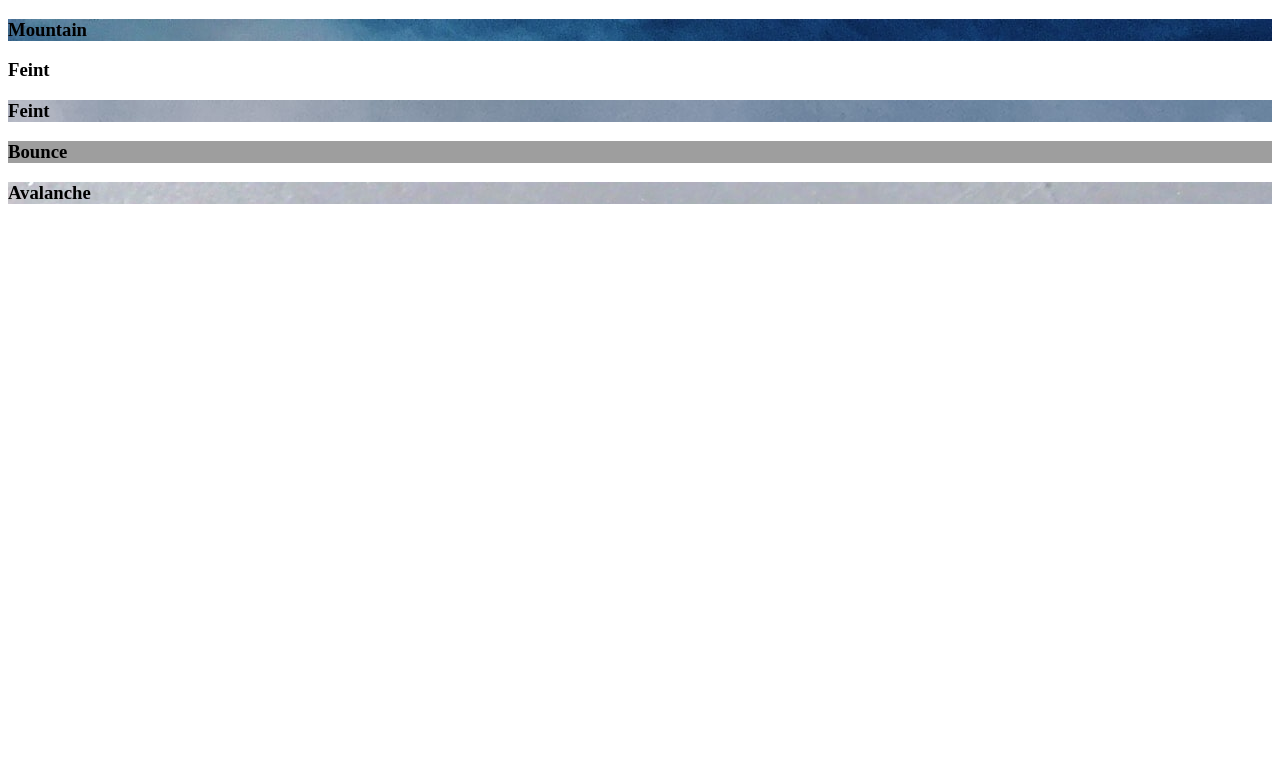
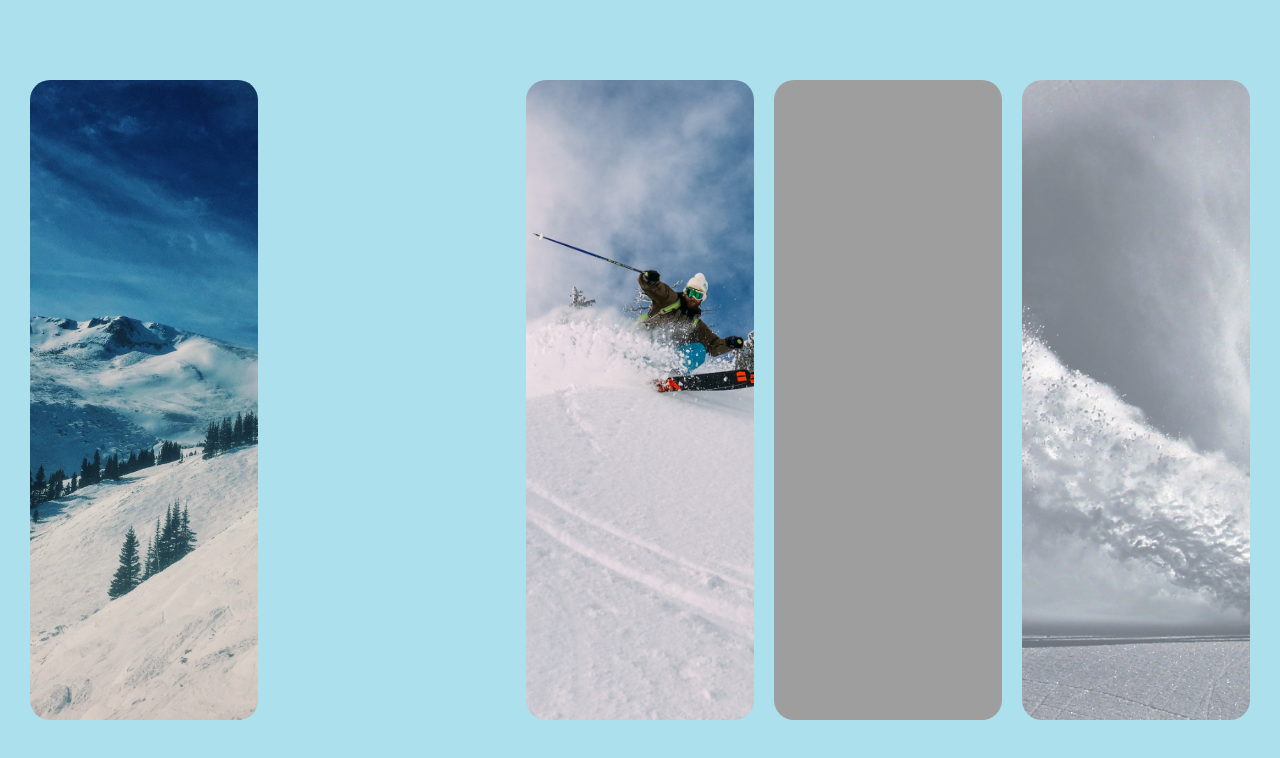
Before and after one commit to Alex-Vikhrov/5-, a plain HTML site: page Проект_№1_Cars/index.html in a window 1280 px wide. Drawn offline with Linux system fonts and the light colour scheme; the site is published under a folder, as on GitHub Pages, so addresses that start at the root find nothing.

Commit message:
Update index.html

```diff
--- a/Проект_№1_Cars/index.html
+++ b/Проект_№1_Cars/index.html
@@ -8,8 +8,8 @@
     <link rel="preconnect" href="https://fonts.googleapis.com">
     <link rel="preconnect" href="https://fonts.gstatic.com" crossorigin>
     <link href="https://fonts.googleapis.com/css2?family=Mulish&display=swap" rel="stylesheet">
-    <link rel="stylesheet" href="/styles.css" type="text/css">
-    <script src="/slide.js" async></script>
+    <link rel="stylesheet" href="styles.css" type="text/css">
+    <script src="slide.js" async></script>
     <title>Project 1 | Car Cards</title>
 </head>
 
```
